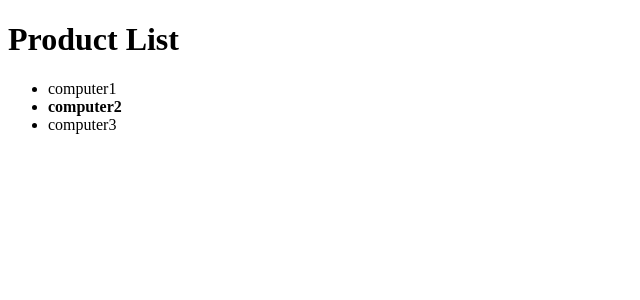
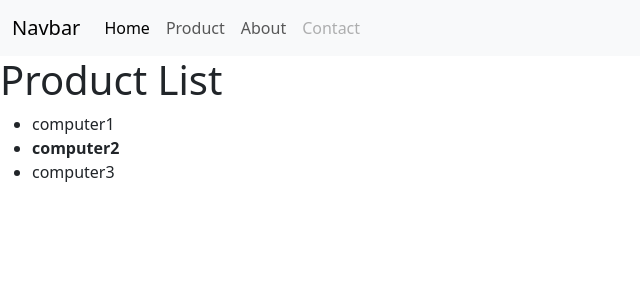
Before and after one commit to mayupaca/python-flask-blog, a Flask app: page /product in a window 1280 px wide. Shown: the top 300 px of the page, without its empty margins (0-640 px from the left). Run offline with Flask 3, Linux system fonts and the light colour scheme.

Commit message:
create template

```diff
--- a/flask_blog/flask_basic/app.py
+++ b/flask_blog/flask_basic/app.py
@@ -21,5 +21,9 @@ def test():
 def userId(user_id):
     return '<h1>Your User ID: {0} {1} {2}</h1>'.format(user_id[0],user_id[1],user_id[2])  # .format(user_id): ()の中の値が{}の中に入る
 
+@app.errorhandler(404)
+def error_404(error):
+    return render_template('error_pages/404.html'), 404
+
 if __name__ == '__main__':
     app.run(debug=True) # debug=Trueにするとデバッグモードになって、エラーを表示してくれる
--- a/flask_blog/flask_basic/templates/base.html
+++ b/flask_blog/flask_basic/templates/base.html
@@ -3,9 +3,35 @@
 <head>
     <meta charset="UTF-8">
     <meta name="viewport" content="width=device-width, initial-scale=1.0">
+    <link href="https://cdn.jsdelivr.net/npm/bootstrap@5.3.3/dist/css/bootstrap.min.css" rel="stylesheet" integrity="sha384-QWTKZyjpPEjISv5WaRU9OFeRpok6YctnYmDr5pNlyT2bRjXh0JMhjY6hW+ALEwIH" crossorigin="anonymous">
+    <script src="https://cdn.jsdelivr.net/npm/bootstrap@5.3.3/dist/js/bootstrap.bundle.min.js" integrity="sha384-YvpcrYf0tY3lHB60NNkmXc5s9fDVZLESaAA55NDzOxhy9GkcIdslK1eN7N6jIeHz" crossorigin="anonymous"></script>
     <title>Flask test</title>
 </head>
 <body>
+    <nav class="navbar navbar-expand-lg bg-body-tertiary">
+        <div class="container-fluid">
+          <a class="navbar-brand" href="#">Navbar</a>
+          <button class="navbar-toggler" type="button" data-bs-toggle="collapse" data-bs-target="#navbarNav" aria-controls="navbarNav" aria-expanded="false" aria-label="Toggle navigation">
+            <span class="navbar-toggler-icon"></span>
+          </button>
+          <div class="collapse navbar-collapse" id="navbarNav">
+            <ul class="navbar-nav">
+              <li class="nav-item">
+                <a class="nav-link active" aria-current="page" href="{{url_for('index')}}">Home</a>
+              </li>
+              <li class="nav-item">
+                <a class="nav-link" href="{{url_for('product')}}">Product</a>
+              </li>
+              <li class="nav-item">
+                <a class="nav-link" href="#">About</a>
+              </li>
+              <li class="nav-item">
+                <a class="nav-link disabled" aria-disabled="true">Contact</a>
+              </li>
+            </ul>
+          </div>
+        </div>
+      </nav>
     {% block content %}
     {% endblock %}
 </body>
```
Also changed, not shown: flask_blog/flask_basic/templates/error_pages/404.html (added, +21 -0 lines).
